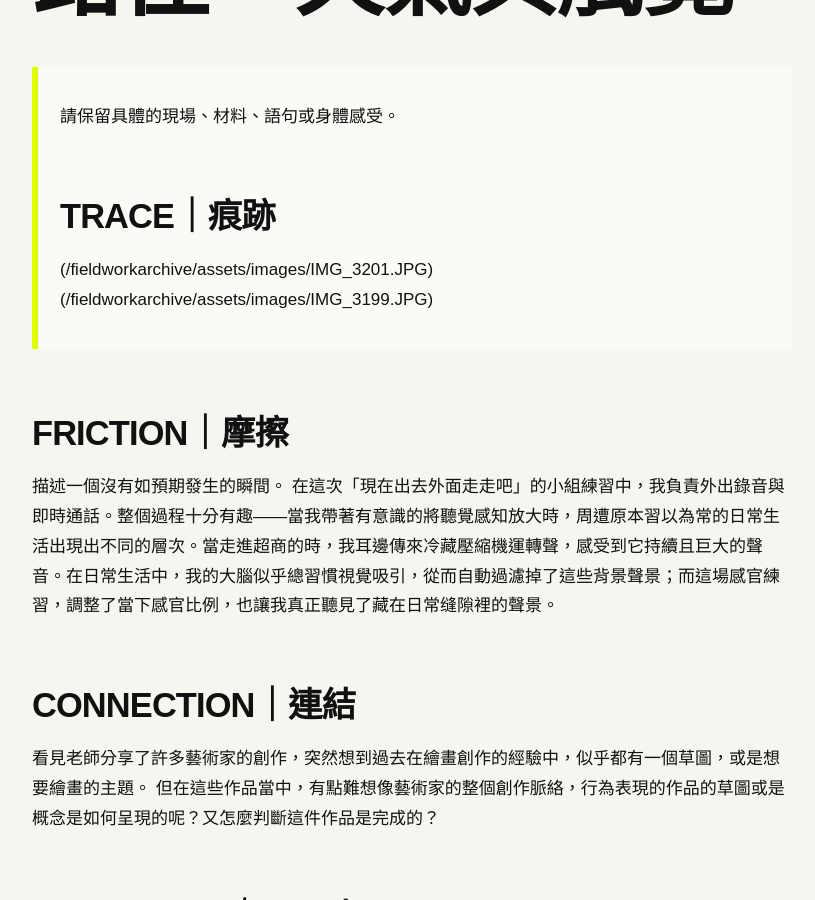
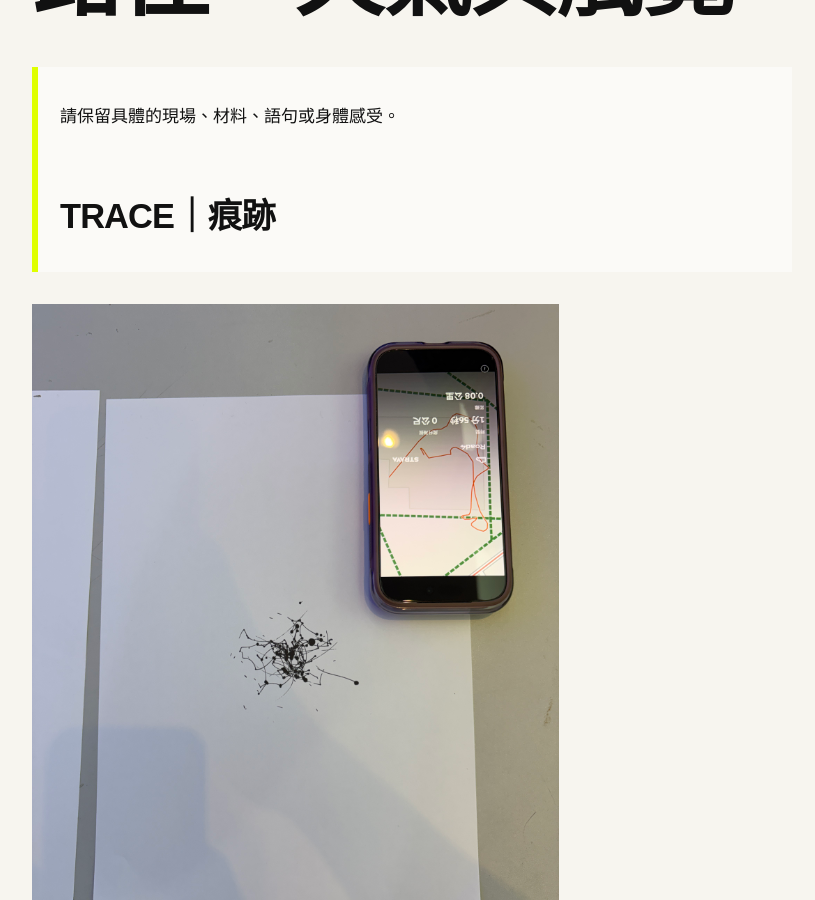
Before and after one commit to yunjiajang/fieldworkarchive, a Jekyll site: the page built from weeks/week-03.md, in a window 1280 px wide and 900 px high, scrolled down 307 px. Shown: the whole window, without its empty margins (48-863 px from the left). Built offline with Jekyll 4.4.1, drawn with Linux system fonts in a browser that asks for light colours.

Commit message:
Update week-03.md

```diff
--- a/weeks/week-03.md
+++ b/weeks/week-03.md
@@ -9,9 +9,9 @@ permalink: /weeks/week-03/
 
 > 請保留具體的現場、材料、語句或身體感受。
 ## TRACE｜痕跡
-({{ '/assets/images/IMG_3201.JPG' | relative_url }})
-({{ '/assets/images/IMG_3199.JPG' | relative_url }})
 
+![共同繪製的教室導航地圖]({{ '/assets/images/IMG_3201.JPG' | relative_url }})
+![共同繪製的教室導航地圖]({{ '/assets/images/IMG_3199.JPG' | relative_url }})
 ## FRICTION｜摩擦
 
 描述一個沒有如預期發生的瞬間。
```
